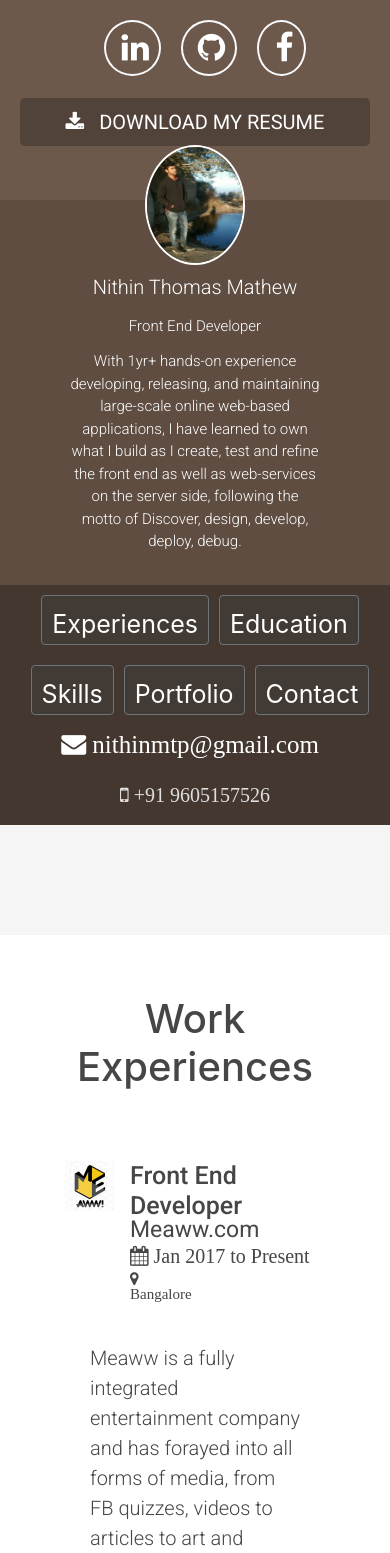
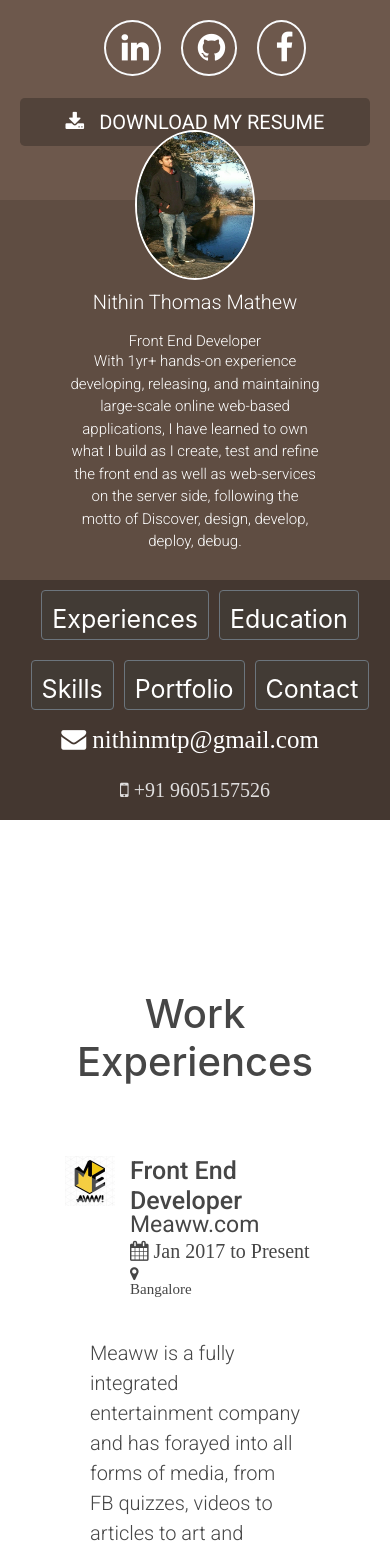
Before and after one commit to nithinmtp/portfolio, a React (Create React App) app in the folder myportfolio/: page / in a window 390 px wide. Shown: the top 1553 px of the page. Built offline with nearby package versions, Linux system fonts and the light colour scheme; a web font is replaced by a local one.

Commit message:
Css updated for mobile

```diff
--- a/myportfolio/src/Components/Details.css
+++ b/myportfolio/src/Components/Details.css
@@ -1,7 +1,7 @@
 .bodypart{
     background-color: #5f4d42;
     width:100%;
-    height: 385px;
+    height: 330px;
     padding-bottom: 10px;
   }
   .profile{
@@ -15,8 +15,8 @@
     margin-top: -80px;
     margin-bottom: 2px;
     border: 2px solid white;
-    height: 200px;
-    width:160px;
+    height: 180px;
+    width:150px;
     align-items: center;
     border-radius: 120%;
   }
@@ -24,14 +24,14 @@
     color: white;
     font-family: 'Roboto', sans-serif;
     font-weight: 300;
-    font-size: 35px;
+    font-size: 28px;
     margin-top: 20px;
   }
   .profile h2{
     color:white;
     font-family: 'Roboto', sans-serif;
     font-weight: 300;
-    font-size: 30px;
+    font-size: 25px;
     margin-top: 5px;
   }
   .pes{
@@ -39,20 +39,22 @@
     color:white;
     font-family: 'Roboto', sans-serif;
     font-weight: 300;
-    font-size: 25px;
+    font-size: 20px;
     text-align: center;
-    margin: 40px 70px 100px 70px;
+    margin: 10px 70px 100px 70px;
     }
 
     @media (max-width: 500px) {
-
+      .bodypart{
+        height:380px;
+      }
 
 
       .image{
         margin-top: 40px;
         margin-bottom: 30px;
-        height: 120px;
-        width:100px;
+        height: 150px;
+        width:120px;
       }
       .profile{
         height: 80px;
@@ -139,7 +141,7 @@
     background-color: #423b35;
     font-size: 25px;
     padding: 10px;
-    margin-top: 50px;
+    margin-top: 10px;
     margin-bottom: 15px;
     margin-right: 30px;
   }
@@ -156,7 +158,7 @@
   padding-top: 110px;
    width:100%;
    height: 680px;
-   background-color:#f5f5f5;
+   background-color:white;
   }
   .expsmall{
     padding: 50px;
@@ -228,6 +230,10 @@
     padding: 0 40px  30px 40px;
   }
   @media (max-width: 500px){
+
+    .experience{
+      height: 800px;
+    }
     .exph{
       padding: 0px;
       padding-bottom: 50px;
@@ -289,13 +295,13 @@
     margin-top: 120px;
     height:640px;
     width:100%;
-    background-color:#f5f5f5;
+    background-color:white;
   }
   .educationa{
     padding-top: 150px;
     font-size: 60px;
     text-align: center;
-     background-color: #f5f5f5;
+     background-color: white;
     margin-top: -110px;
     color: #464646;
   }
@@ -322,9 +328,9 @@
   @media (max-width: 500px){
     .education{
       padding-top: 200px;
-      margin-top: 220px;
+      /* margin-top: 220px; */
       height:440px;
-      background-color:#f5f5f5;
+      background-color:white;
     }
   .educationa{
     font-size: 40x;
@@ -378,14 +384,14 @@
    padding-top: 100px;
     font-size: 60px;
     text-align: center;
-     background-color: #f5f5f5;
+     background-color: white;
     color: #464646;
   }
   .skills{
     height:680px;
     width:100%;
     font-size: 60px;
-    background-color:#f5f5f5;
+    background-color:white;
   }
 
   .circlea {
@@ -401,7 +407,7 @@
        padding-top: 350px;
        font-size: 40px;
        text-align: center;
-        background-color: #f5f5f5;
+        background-color: white;
        color: #464646;
      }
      .skills{
@@ -409,7 +415,7 @@
        width:100%;
        margin-top: 280px;
        font-size: 60px;
-       background-color:#f5f5f5;
+       background-color:#white;
      }
 
      .circlea {
```
